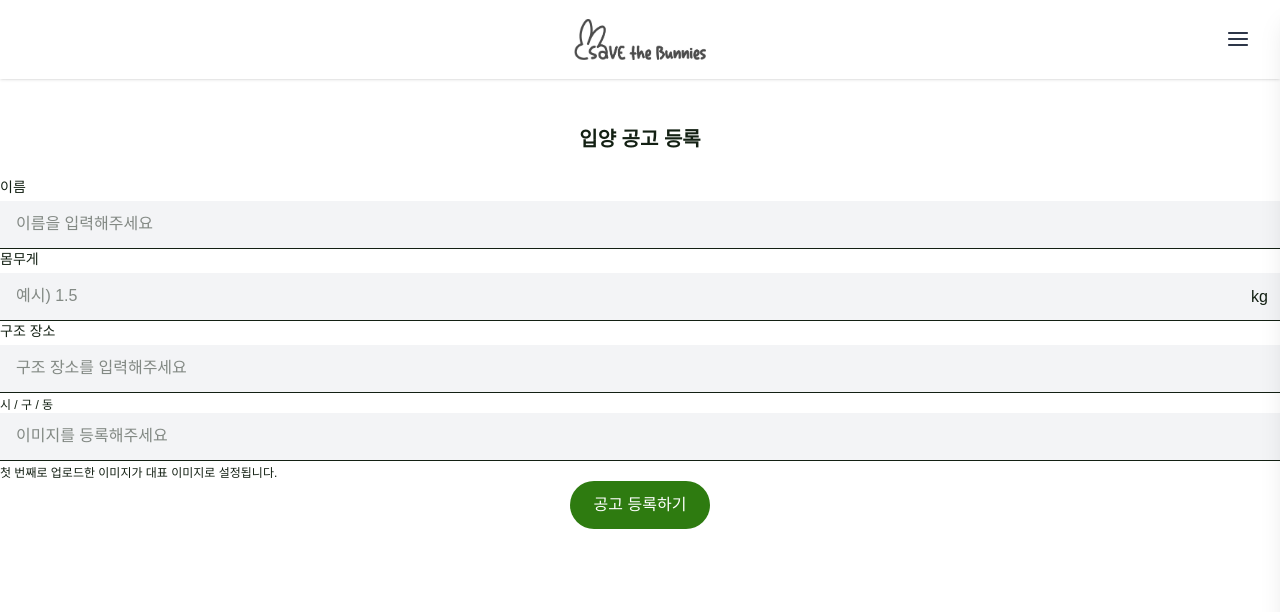
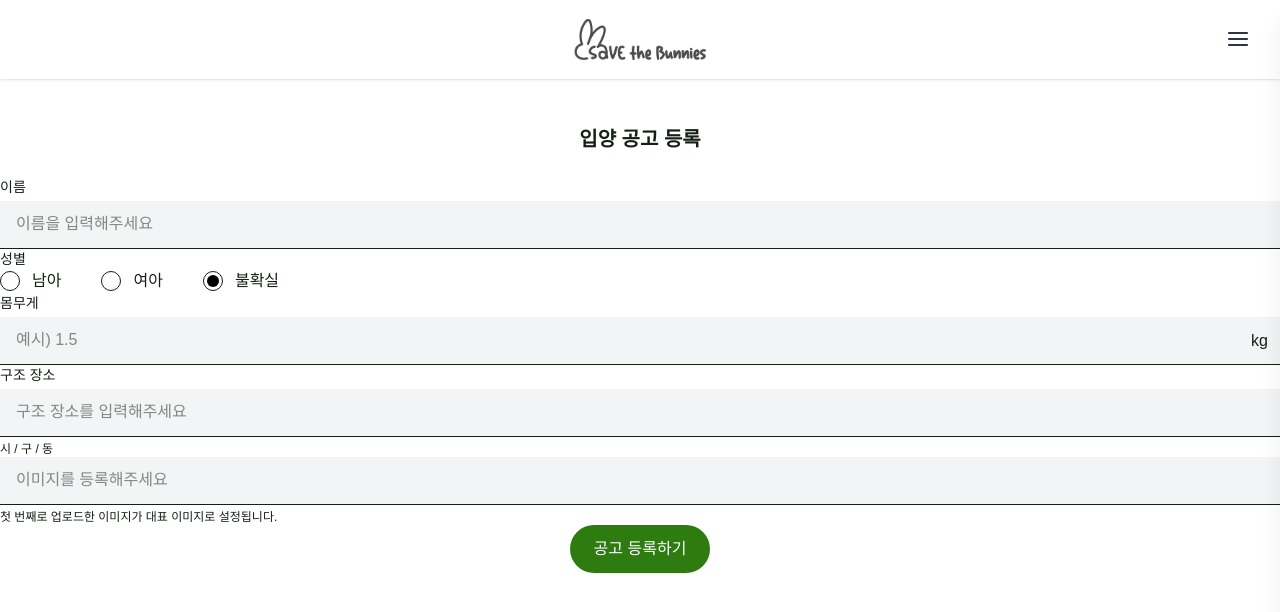
Before and after one commit to savethebunnies/bunnies-fe, a Next.js app: page /admin/adaption in a window 1280 px wide. Shown: the top 612 px of the page. Built offline with nearby package versions, Linux system fonts and the light colour scheme.

Commit message:
feat: 옵션태그

```diff
--- /dev/null
+++ b/app/admin/(components)/gender-options.jsx
@@ -0,0 +1,34 @@
+"use client";
+
+import { useState } from "react";
+import Option from "@/components/ui/option";
+
+const options = [
+  { label: "남아", id: "m" },
+  { label: "여아", id: "f" },
+  { label: "불확실", id: "u" },
+];
+export default function GenderOptions() {
+  const [selectedValue, setSelectedValue] = useState("불확실");
+  return (
+    <fieldset>
+      <legend className="text-sm text-left">성별</legend>
+      <div className="flex gap-10">
+        {options.map((option) => {
+          const { label, id } = option;
+          return (
+            <Option
+              key={id}
+              label={label}
+              id={`gender-${id}`}
+              name="gender"
+              value={label}
+              checked={selectedValue === `${label}`}
+              onChange={() => setSelectedValue(label)}
+            />
+          );
+        })}
+      </div>
+    </fieldset>
+  );
+}
--- a/app/admin/adaption/page.jsx
+++ b/app/admin/adaption/page.jsx
@@ -1,13 +1,16 @@
 import { Button } from "@/components/ui/button";
 import { SectionContainer } from "@/components/ui/containers";
 import { Input, FileInput } from "@/components/ui/input";
+import GenderOptions from "../(components)/gender-options";
 
-export default async function Page() {
+export default function Page() {
   //   const submit = (formData) => {};
+
   return (
     <SectionContainer title="입양 공고 등록" id="adaption" className="bg-white">
       {/* <form action={submit}> */}
       <Input label="이름" id="name" placeholder="이름을 입력해주세요" />
+      <GenderOptions />
       <Input
         label="몸무게"
         type="number"
--- a/components/ui/field.jsx
+++ b/components/ui/field.jsx
@@ -1,4 +1,3 @@
-"use client";
 export default function Field({ label, helperText, children, ...props }) {
   return (
     <div className="flex flex-col text-left relative">
--- a/components/ui/input.jsx
+++ b/components/ui/input.jsx
@@ -1,6 +1,6 @@
 "use client";
 
-import { useEffect, useRef, useState } from "react";
+import { useRef, useState } from "react";
 import Field from "./field";
 
 //기본 인풋
--- /dev/null
+++ b/components/ui/option.jsx
@@ -0,0 +1,29 @@
+export default function Option({ label, checked, ...props }) {
+  return (
+    <div className="relative">
+      <label
+        htmlFor={props.id}
+        className="cursor-pointer flex items-center gap-3"
+      >
+        <input
+          type="radio"
+          name={props.name}
+          value={props.value}
+          id={props.id}
+          checked={checked}
+          className="sr-only"
+          {...props}
+        />
+        <div className="border w-5 h-5 rounded-full flex items-center justify-center">
+          <span
+            className={`inline-block w-3 h-3 rounded-full ${
+              checked ? "bg-black" : "bg-white"
+            }`}
+          />
+        </div>
+
+        {label}
+      </label>
+    </div>
+  );
+}
```
